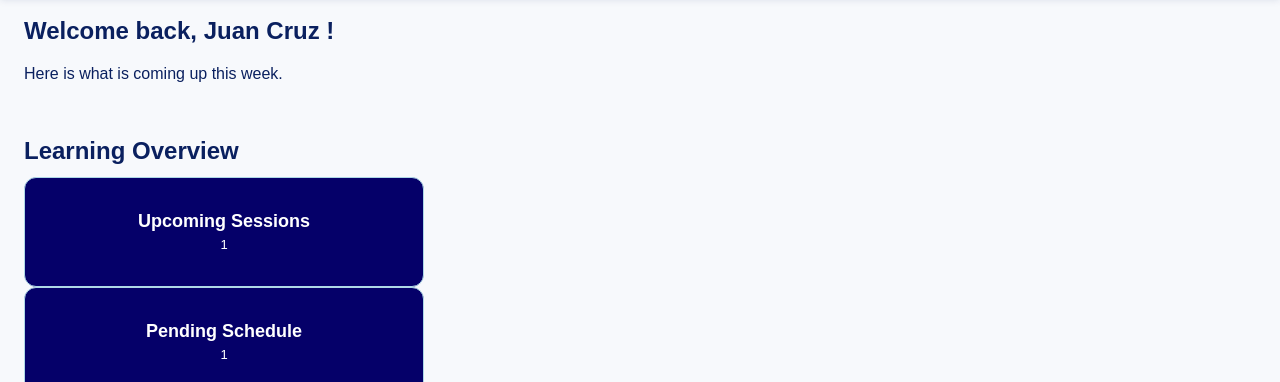
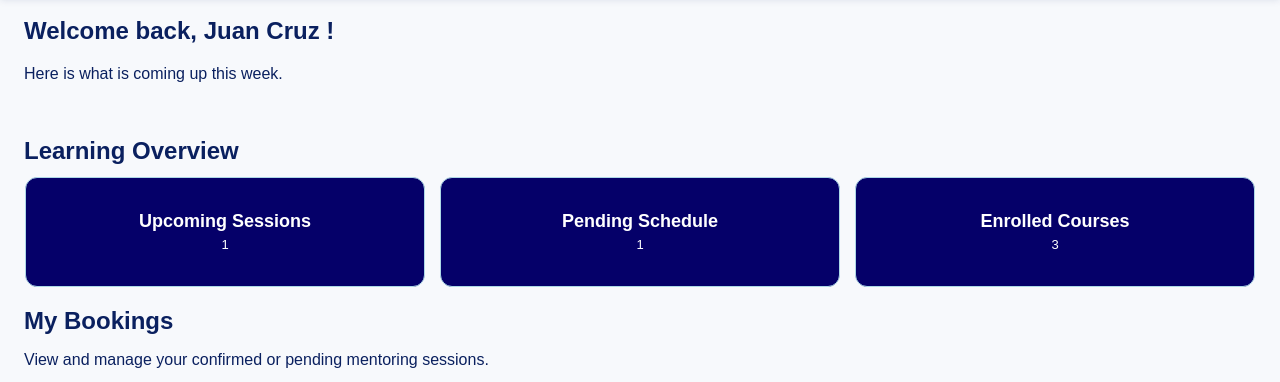
Before and after one commit to lrmldipus-glitch/A3101-WST-Group24-EduKonek, a plain HTML site: page student.html in a window 1280 px wide. Shown: the part 383-765 px from the top of the page. Drawn offline with Linux system fonts and the light colour scheme.

Commit message:
Add flex-direction to dashboard and course containers
style.css

Follow-up changes to the previous refinements.

```diff
--- a/style.css
+++ b/style.css
@@ -248,10 +248,12 @@ form button:hover,
 }
 
 /* My Courses */
+.dashboard-container,
 .course-container {
     display: flex;
     justify-content: center;
     gap: 15px;
+    flex-direction: row;
     flex-wrap: wrap;
 }
 
```
